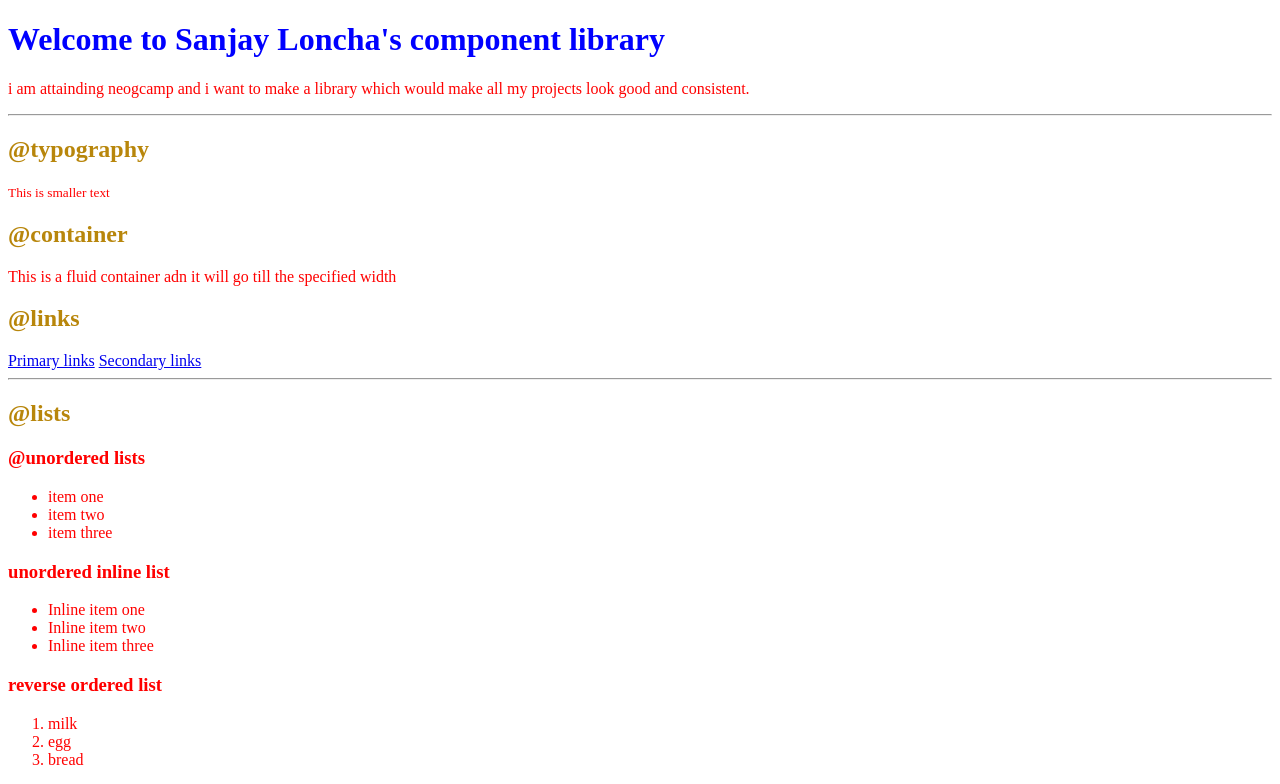
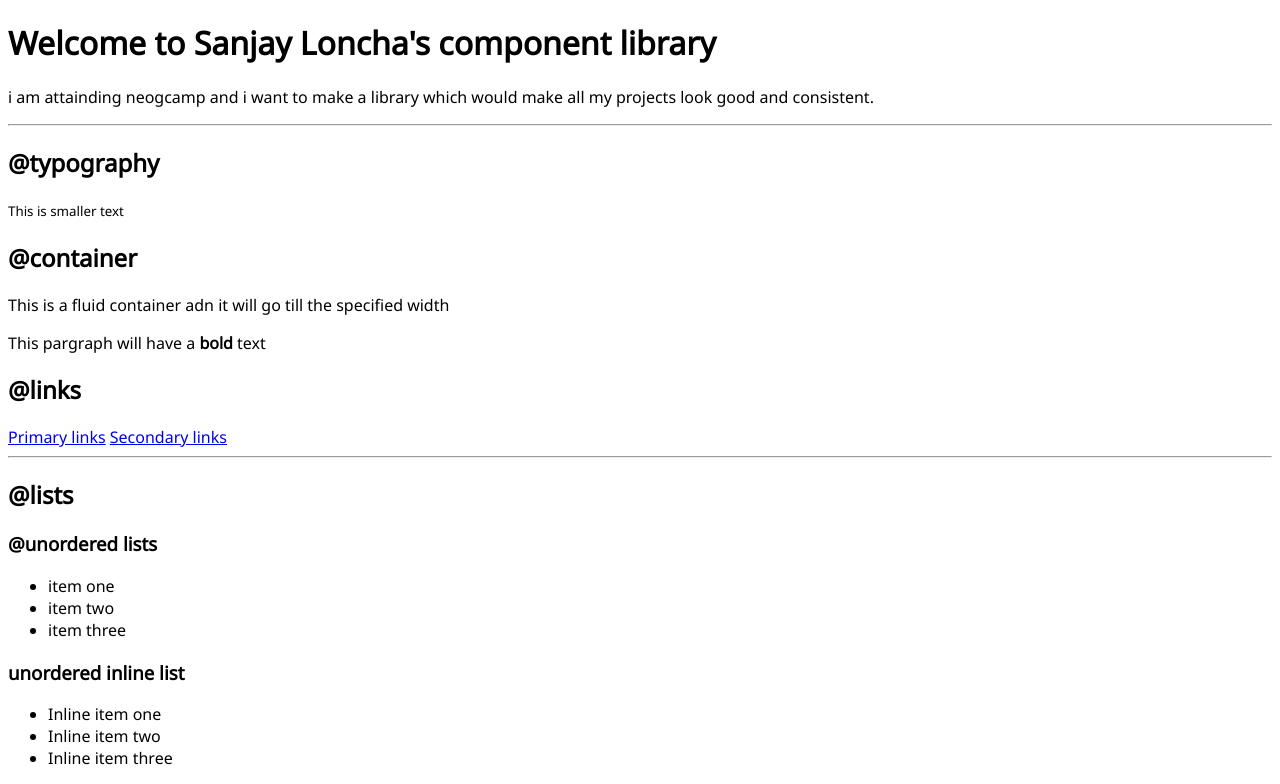
Before and after one commit to sanjay121531/neog.camp-lesson-3-live, a plain HTML site: page index.html in a window 1280 px wide. Shown: the top 784 px of the page. Drawn offline with Linux system fonts and the light colour scheme.

Commit message:
typography

```diff
--- a/Style.css
+++ b/Style.css
@@ -1,9 +1,5 @@
+@import url('https://fonts.googleapis.com/css2?family=Noto+Sans&display=swap');
+
 body {
-    color: red;
+    font-family: 'Noto Sans', sans-serif;
 }
-h1 {
-    color: blue;
-}
-h2 {
-  color: darkgoldenrod;
-}
--- a/index.html
+++ b/index.html
@@ -5,21 +5,13 @@
     <meta charset="UTF-8">
     <meta name="viewport" content="width=device-width, initial-scale=1.0">
     <title>Component Library</title>
-    <!-- CSS way 1 : Style tag
 
-        <style>
-        body{
-            color: red;
-        }
-    </style> -->
-    <!-- third way of doing css is external link. -->
     <link rel="stylesheet" href="Style.css">
 
 </head>
 
 <body>
     <h1>Welcome to Sanjay Loncha's component library</h1>
-    <!-- style="color: blue;" -->
     <p>i am attainding neogcamp and i want to make a library which would make all my projects look good and consistent.
     </p>
     <hr>
@@ -31,6 +23,7 @@
     <h2>@container</h2>
 
     <div>This is a fluid container adn it will go till the specified width</div>
+    <p>This pargraph will have a <strong>bold</strong> text</p>
 
 
     <h2>@links</h2>
```
